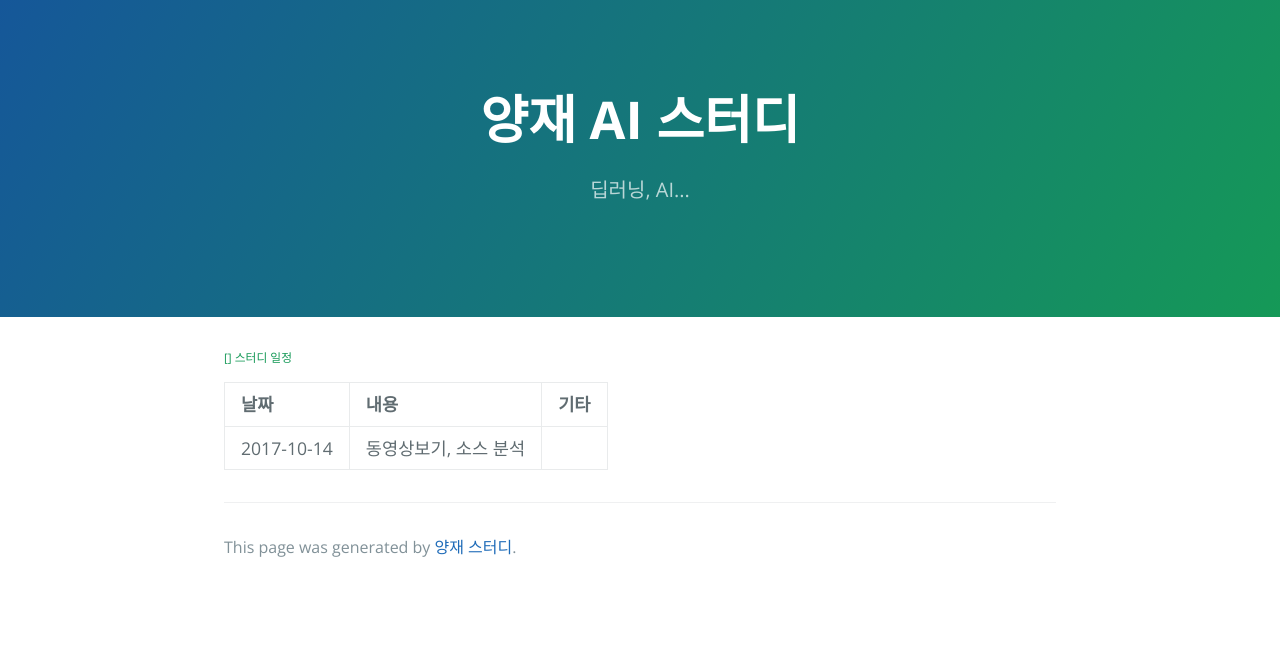
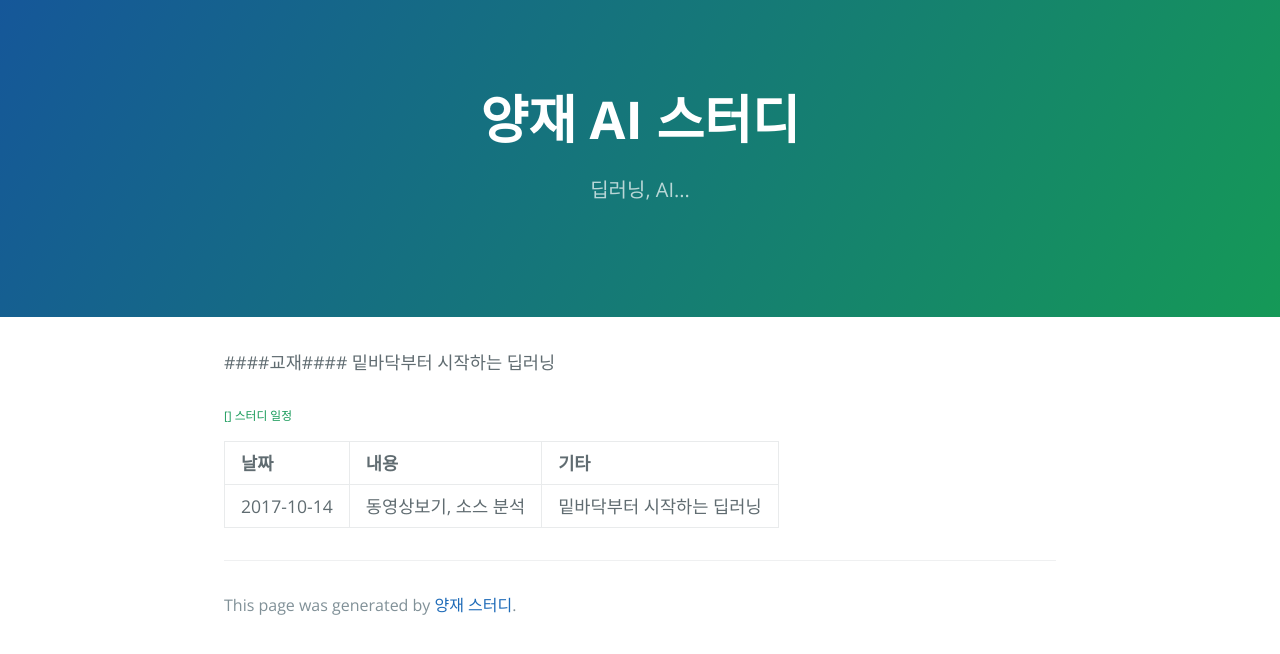
Before and after one commit to yangjaeai/yangjaeai.github.io, a Jekyll site: the page built from index.md, in a window 1280 px wide. Shown: the top 654 px of the page. Built offline with Jekyll 4.4.1, drawn with Linux system fonts in a browser that asks for light colours.

Commit message:
Update index.md

```diff
--- a/index.md
+++ b/index.md
@@ -1,9 +1,11 @@
 ---
 layout: default
 ---
+####교재####
+밑바닥부터 시작하는 딥러닝
 
 ###### [] 스터디 일정
 
 | 날짜        | 내용          | 기타 |
 |:-------------|:------------------|:------|
-| 2017-10-14           | 동영상보기, 소스 분석|    |
+| 2017-10-14           | 동영상보기, 소스 분석|밑바닥부터 시작하는 딥러닝    |
```
